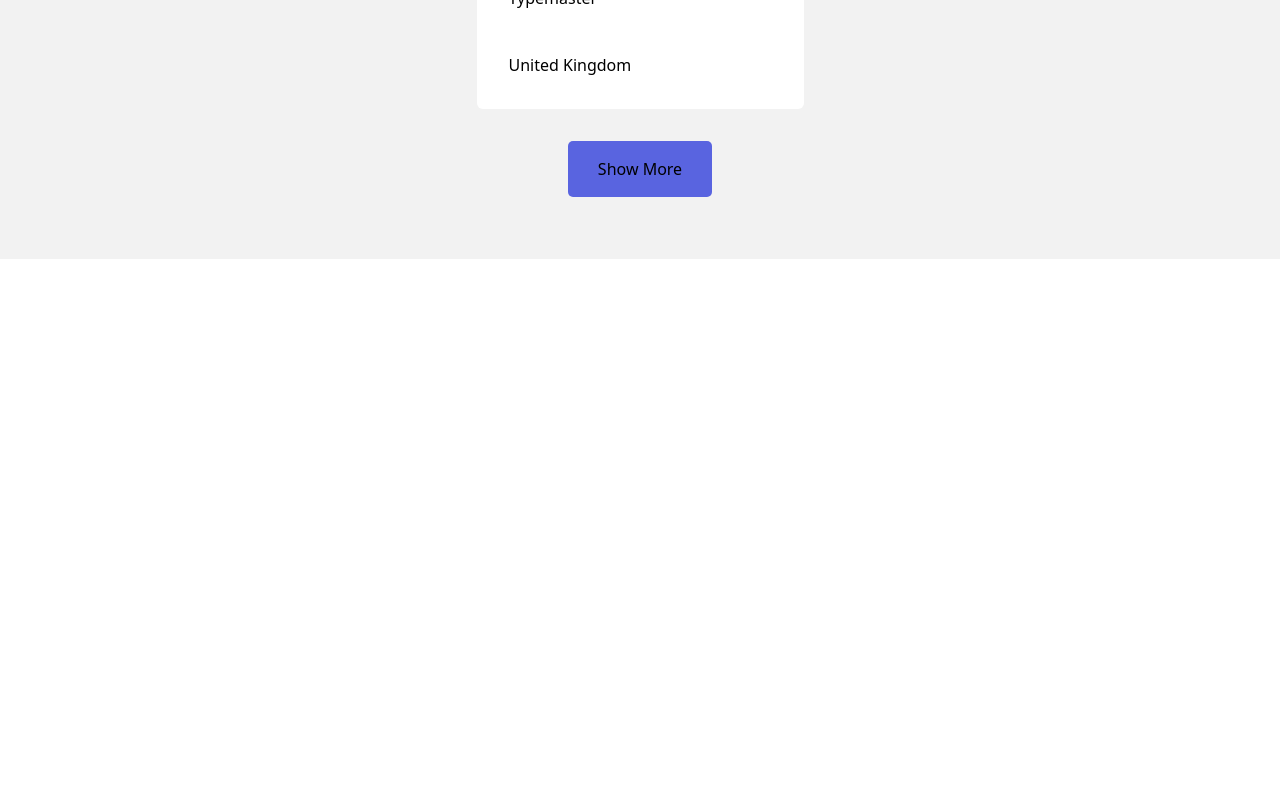
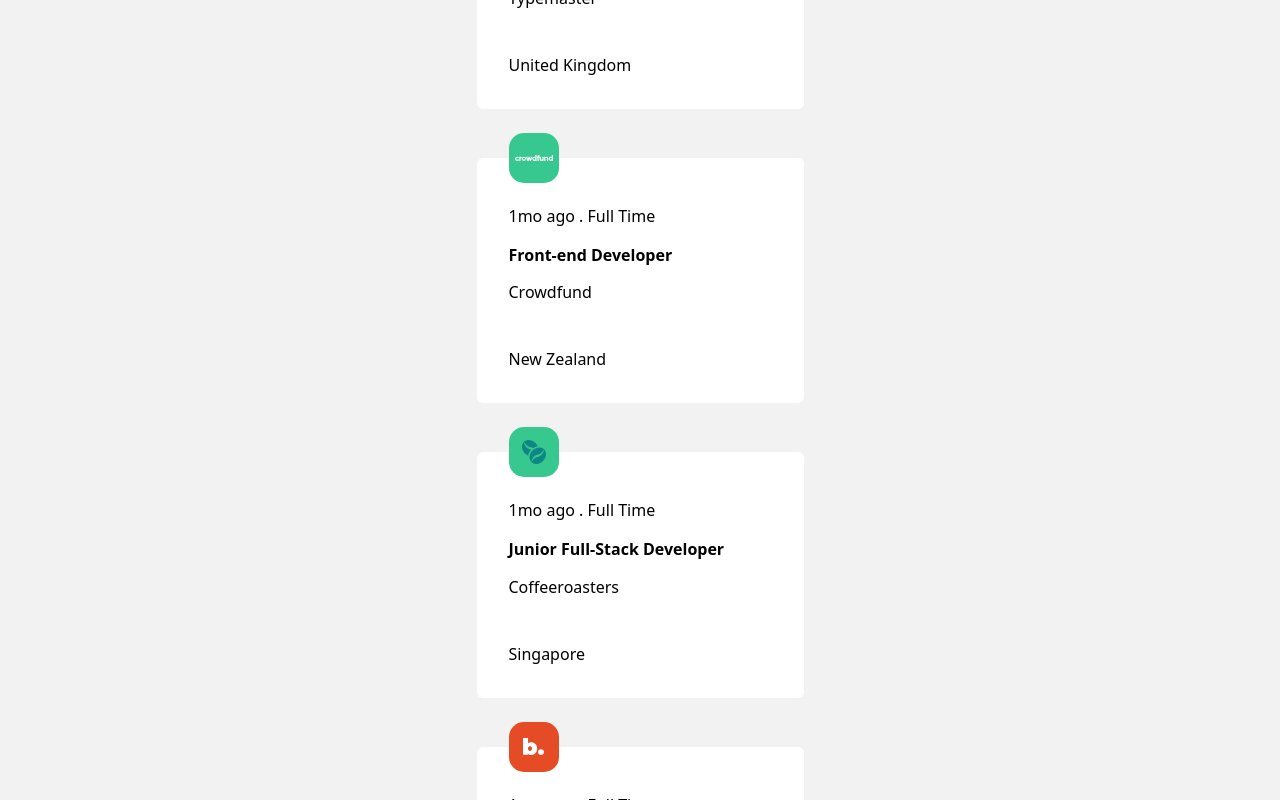
Before and after one commit to lukannozadze/devjobs-web-app, a React (Vite) app: page / in a window 1280 px wide. Shown: the part 3600-4400 px from the top of the page. Before the commit the page ends 3859 px from the top, so only its background shows below. Built offline with nearby package versions, Linux system fonts and the light colour scheme.

Commit message:
changed filter system and filter input behaviour

```diff
--- a/src/Components/Landing/Filter.tsx
+++ b/src/Components/Landing/Filter.tsx
@@ -1,52 +1,38 @@
 import FilterIcon from "../../UI/FilterIcon";
 import SearchIcon from "../../UI/SearchIcon";
-import { useForm, SubmitHandler } from "react-hook-form";
-import { yupResolver } from "@hookform/resolvers/yup";
-import * as yup from "yup";
-import { useEffect } from "react";
+import { useState, useEffect } from "react";
+
 interface Inputs {
   filter: string;
 }
 const Filter = (props: {
   setIsFilterClicked: (isFilterClicked: boolean) => void;
   setFilterByTitleValue: (filterByTitleValue: string) => void;
-  setIsValidAndClicked: (isValidAndClicked: boolean) => void;
+  setIsClicked: (isClicked: boolean) => void;
+  setIsEmpty: (isEmpty: boolean) => void;
 }) => {
-  const schema = yup.object({
-    filter: yup
-      .string()
-      .required("Can't be empty")
-      .matches(/^[A-Za-z\s]*$/, "Wrong Format!"),
-  });
-
-  const {
-    register,
-    handleSubmit,
-    watch,
-    formState: { errors },
-  } = useForm<Inputs>({
-    resolver: yupResolver(schema),
-  });
-
-  const onSubmit: SubmitHandler<Inputs> = (data) => console.log(data);
+  const [TitleVal, setTitleVal] = useState<string>("");
 
   useEffect(() => {
-    props.setFilterByTitleValue(watch("filter"));
-  }, [watch("filter")]);
+    if (TitleVal !== "") {
+      props.setFilterByTitleValue(TitleVal);
+    }
+  }, [TitleVal]);
   return (
-    <form
-      onSubmit={handleSubmit(onSubmit)}
-      id="filter-form"
-      className="flex justify-center -translate-y-[50%]"
-    >
+    <form id="filter-form" className="flex justify-center -translate-y-[50%]">
       <div className="w-[327px] relative">
         <input
-          {...register("filter")}
-          className={`py-[32px] w-[100%] pl-6 outline-none ${
-            errors.filter ? "border-[1px] border-red-600" : ""
-          }`}
+          className="py-[32px] w-[100%] pl-6 outline-none"
           type="text"
           placeholder="Filter by title..."
+          onChange={(e) => {
+            if (e.target.value === "") {
+              props.setIsEmpty(true);
+            } else {
+              props.setIsEmpty(false);
+            }
+            setTitleVal(e.target.value);
+          }}
         />
 
         <FilterIcon
@@ -55,8 +41,8 @@ const Filter = (props: {
         />
         <SearchIcon
           class="absolute top-[21px] right-4"
-          setIsValidAndClicked={props.setIsValidAndClicked}
-          inputVal={watch("filter")}
+          setIsClicked={props.setIsClicked}
+          inputVal={TitleVal}
         />
       </div>
     </form>
--- a/src/Pages/LandingPage.tsx
+++ b/src/Pages/LandingPage.tsx
@@ -10,55 +10,75 @@ const LandingPage = (props: {
     isSubmitted: boolean;
   };
 }) => {
+  const [filterByTitleValue, setFilterByTitleValue] = useState<string>("");
   const [isClicked, setIsClicked] = useState<boolean>(false);
-  const [filterByTitleValue, setFilterByTitleValue] = useState<string>("");
-  const [isValidAndClicked, setIsValidAndClicked] = useState<boolean>(false);
-  const [isBtnVisible, setIsBtnVisible] = useState<boolean>(false);
+  const [filteredArr, setFilteredArr] = useState<any[]>(fetchedData);
+  const [isEmpty, setIsEmpty] = useState<boolean>(true);
 
-  let filteredArr: any[] = [];
-  function filter() {
-    if (isValidAndClicked) {
-      filteredArr = fetchedData.filter((item) => {
-        if (item.position === filterByTitleValue) {
-          return item.position === filterByTitleValue;
+  useEffect(() => {
+    if (isClicked) {
+      if (isEmpty) {
+        setFilteredArr(fetchedData);
+        setIsClicked(false);
+      } else {
+        const tempArr = fetchedData.filter((item) => {
+          return (
+            item.position.includes(filterByTitleValue) ||
+            item.position
+              .toLowerCase()
+              .includes(filterByTitleValue.toLowerCase()) ||
+            item.position
+              .toUpperCase()
+              .includes(filterByTitleValue.toUpperCase())
+          );
+        });
+        setIsClicked(false);
+        setFilteredArr(tempArr);
       }
-      });
-    } else {
-      filteredArr = fetchedData;
     }
-
     if (props.modalState.isSubmitted) {
       if (!props.modalState.isChecked) {
-        filteredArr = fetchedData.filter((item) => {
-          return item.location === props.modalState.locationValue;
-        });
-      } else {
-        filteredArr = fetchedData.filter((item) => {
+        const tempArr = fetchedData.filter((item) => {
           return (
-            item.location === props.modalState.locationValue ||
-            item.contract === "Full Time"
+            item.location.includes(props.modalState.locationValue) ||
+            item.location
+              .toLowerCase()
+              .includes(props.modalState.locationValue.toLowerCase()) ||
+            item.location
+              .toUpperCase()
+              .includes(props.modalState.locationValue.toUpperCase())
           );
         });
+        setFilteredArr(tempArr);
+      } else {
+        const tempArr = fetchedData.filter((item) => {
+          return (
+            item.location.includes(props.modalState.locationValue) ||
+            item.location
+              .toLowerCase()
+              .includes(props.modalState.locationValue.toLowerCase()) ||
+            (item.location
+              .toUpperCase()
+              .includes(props.modalState.locationValue.toUpperCase()) &&
+              item.contract === "Full Time")
+          );
+        });
+        setFilteredArr(tempArr);
       }
-    }
-  }
-  useEffect(() => {
-    if (props.modalState.isSubmitted) {
       props.setIsFilterClicked(false);
     }
-  }, [props.modalState.isSubmitted]);
-  filter();
+  }, [isClicked, props.modalState.isSubmitted]);
+
   return (
     <div className="pb-[62px]">
       <Filter
         setIsFilterClicked={props.setIsFilterClicked}
         setFilterByTitleValue={setFilterByTitleValue}
-        setIsValidAndClicked={setIsValidAndClicked}
+        setIsClicked={setIsClicked}
+        setIsEmpty={setIsEmpty}
       />
       <div className="flex flex-col items-center gap-[49px]">
-        {filteredArr.map((item, index) => {
-          if (!isClicked) {
-            if (index <= 11) {
+        {filteredArr.map((item) => {
           return (
             <JobWindow
               key={item.id}
@@ -71,34 +91,7 @@ const LandingPage = (props: {
               location={item.location}
             />
           );
-            } else if (index <= 10) {
-              setIsBtnVisible(false);
-            }
-          } else {
-            return (
-              <JobWindow
-                key={item.id}
-                logo={item.logo}
-                logoBackground={item.logoBackground}
-                position={item.position}
-                postedAt={item.postedAt}
-                contract={item.contract}
-                company={item.company}
-                location={item.location}
-              />
-            );
-          }
         })}
-      </div>
-      <div className="flex justify-center mt-[32px]">
-        <button
-          onClick={() => {
-            setIsClicked(!isClicked);
-          }}
-          className="bg-[#5964E0] py-4 px-[30px] rounded-[5px]"
-        >
-          {isClicked ? "Show Less" : "Show More"}
-        </button>
       </div>
     </div>
   );
--- a/src/UI/SearchIcon.tsx
+++ b/src/UI/SearchIcon.tsx
@@ -1,6 +1,6 @@
 const SearchIcon = (props: {
   class: string;
-  setIsValidAndClicked: (isValidAndClicked: boolean) => void;
+  setIsClicked: (isClicked: boolean) => void;
   inputVal: string | undefined;
 }) => {
   return (
@@ -12,14 +12,9 @@ const SearchIcon = (props: {
         fill="none"
         xmlns="http://www.w3.org/2000/svg"
         className={props.class}
-        onClick={() => {
-          if (
-            props.inputVal &&
-            props.inputVal !== "" &&
-            props.inputVal.match(/^[A-Za-z\s]*$/)
-          ) {
-            props.setIsValidAndClicked(true);
-          }
+        onClick={(e) => {
+          e.preventDefault();
+          props.setIsClicked(true);
         }}
       >
         <rect width="48" height="48" rx="5" fill="#5964E0" />
```
Lines whose indentation alone changed are shown as unchanged.
